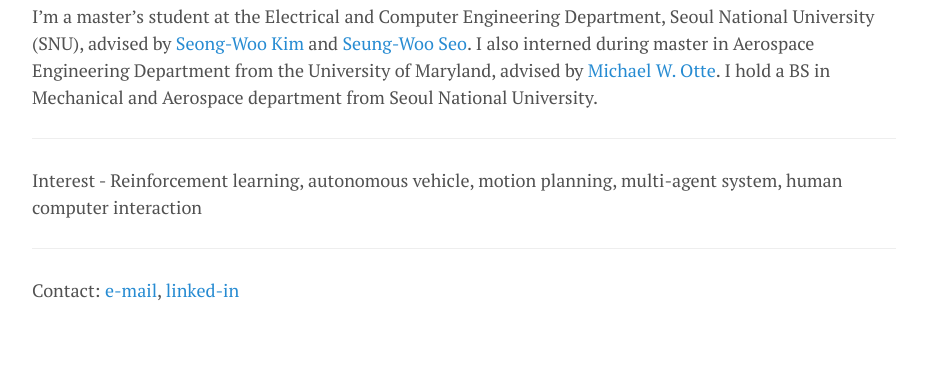
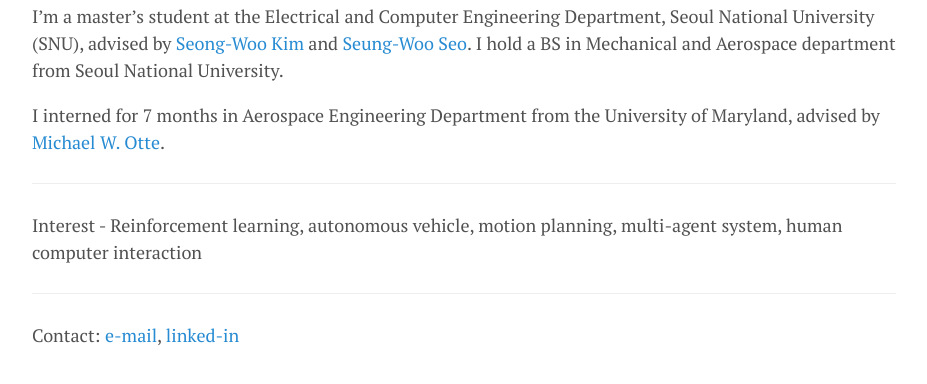
Before and after one commit to jackyoung96/jackyoung96.github.io, a Jekyll site: the page built from index.md, in a window 1280 px wide, cut to the strip 336-720 px from the top of the page. Shown: the whole strip, without its empty margins (176-1103 px from the left). Built offline with Jekyll 4.4.1, drawn with Linux system fonts in a browser that asks for light colours.

```diff
--- a/index.md
+++ b/index.md
@@ -5,7 +5,9 @@ title: Home
 
 
 
-I'm a master's student at the Electrical and Computer Engineering Department, Seoul National University (SNU), advised by [Seong-Woo Kim](https://aril.snu.ac.kr/) and [Seung-Woo Seo](https://vi.snu.ac.kr:58240/). I also interned during master in Aerospace Engineering Department from the University of Maryland, advised by [Michael W. Otte](http://ottelab.com/index.html). I hold a BS in Mechanical and Aerospace department from Seoul National University.
+I'm a master's student at the Electrical and Computer Engineering Department, Seoul National University (SNU), advised by [Seong-Woo Kim](https://aril.snu.ac.kr/) and [Seung-Woo Seo](https://vi.snu.ac.kr:58240/). I hold a BS in Mechanical and Aerospace department from Seoul National University.
+
+I interned for 7 months in Aerospace Engineering Department from the University of Maryland, advised by [Michael W. Otte](http://ottelab.com/index.html).
 
 ---
 
```
Also changed, not shown: _posts/2022-08-16-Squashed-Gaussian-policy.md (added, +22 -0 lines).
